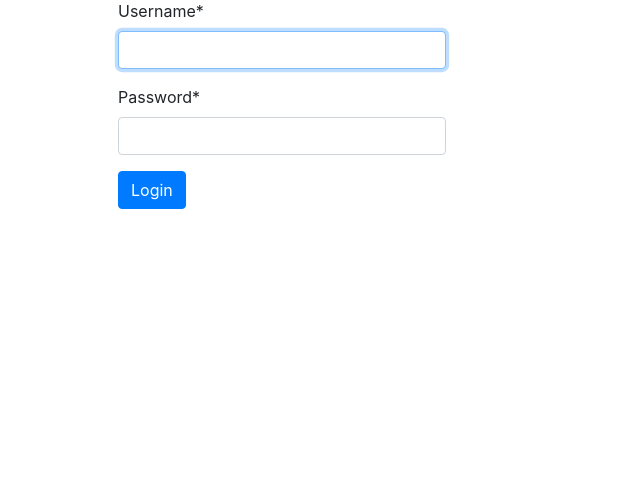
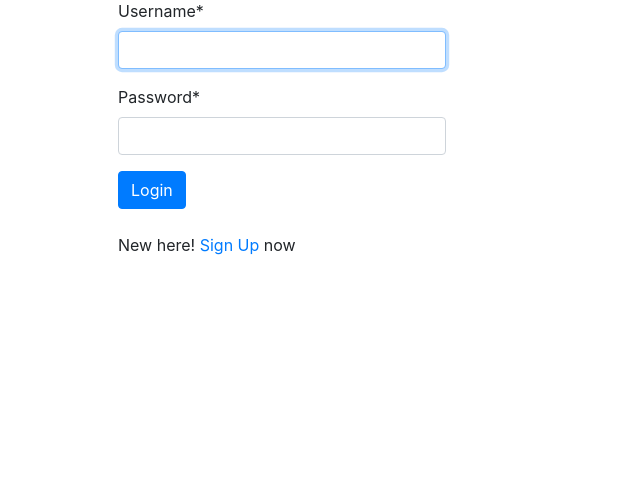
Before and after one commit to rishitsaiya/uf-uf-mirchi, a Django app: page /login/ in a window 1280 px wide. Shown: the part 125-620 px from the top of the page, without its empty margins (0-640 px from the left). Run offline with Django 3.2, Linux system fonts and the light colour scheme; some libraries are stand-ins or nearby versions.

Commit message:
added sign up button on login page

```diff
--- a/cse_hub/users/templates/users/login.html
+++ b/cse_hub/users/templates/users/login.html
@@ -11,6 +11,9 @@
 
 				<button type="submit" class="btn btn-primary">Login</button>
 			</form>
+			<br>
+			New here!
+			<a href="{% url 'home' %}" ></i>Sign Up</a> now
 		</div>
 	</div>
 {% endblock content %}
```
